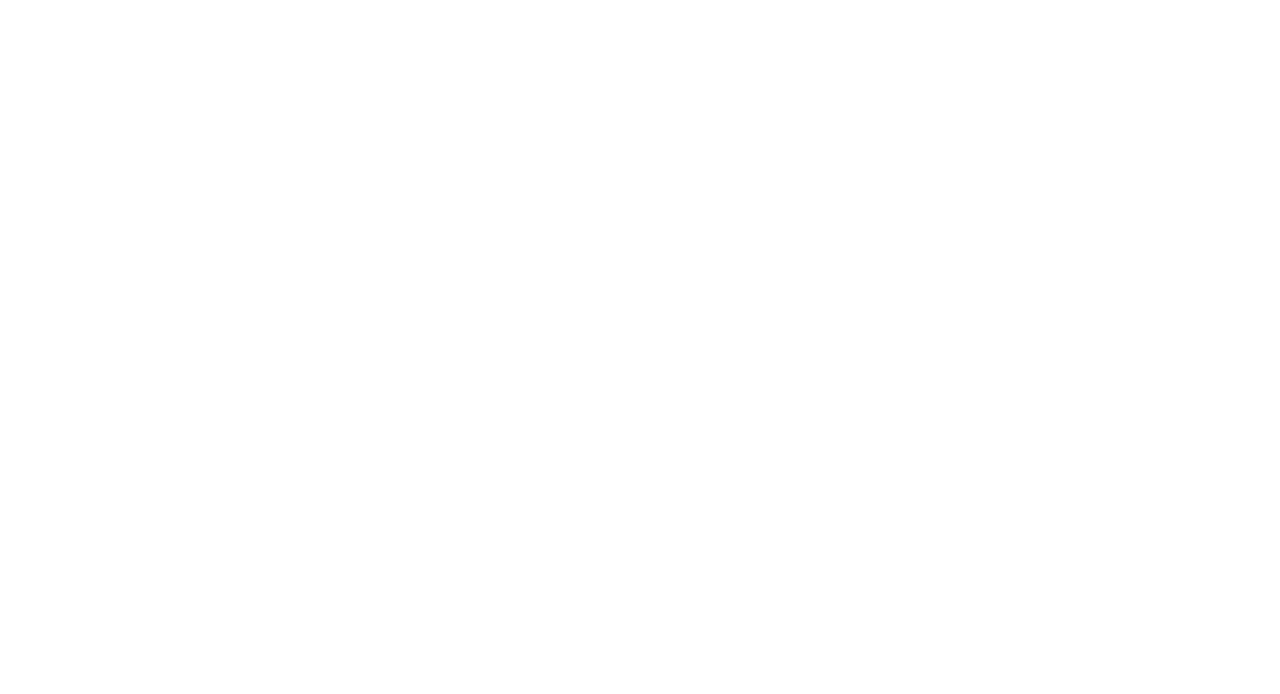
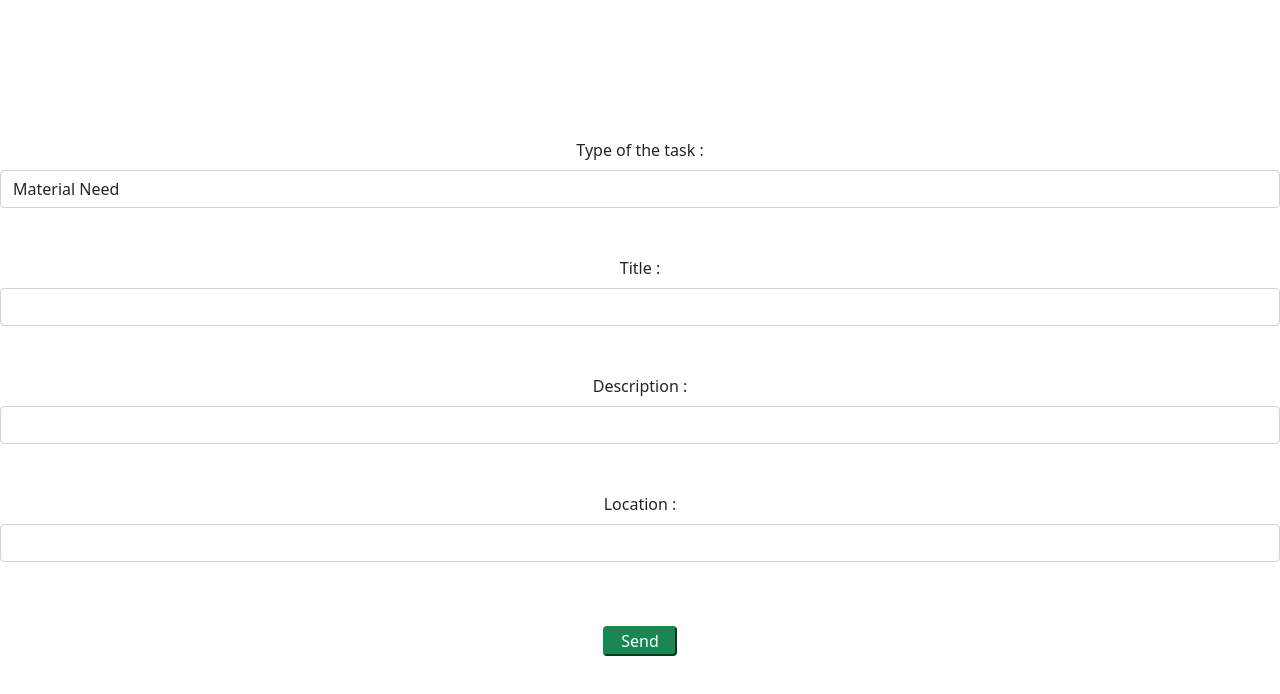
Before and after one commit to KevinFlex/AidPlatform, a React (Create React App) app: page /postTask in a window 1280 px wide. Before the commit this address had no page. Shown: the top 694 px of the page. Built offline with nearby package versions, Linux system fonts and the light colour scheme.

Commit message:
PostForm to add task

```diff
--- a/src/App.js
+++ b/src/App.js
@@ -15,6 +15,7 @@
 import { useState } from 'react'
 import TaskListArray from './components/TaskListArray';
 import Map from './components/Map'
+import PostTask from './components/PostTask'
 
 function App() {
 
@@ -42,7 +43,7 @@
 
             <Route exact path='/home' element={< Home />}></Route>
             <Route exact path='/home' element={< Map taskListArray={TaskListArray} />}></Route>
-
+            <Route path='/postTask' element={< PostTask />}></Route>
           </Routes>
           <footer>
             <Footer />
--- a/src/components/Map.js
+++ b/src/components/Map.js
@@ -40,6 +40,7 @@
 
 
     return (
+        <>
             <MapContainer center={placeholder} zoom={12} scrollWheelZoom={false} style={{ height: "100vh" }}>
                 <TileLayer
                     attribution='&copy; <a href="https://www.openstreetmap.org/copyright">OpenStreetMap</a> contributors'
@@ -56,6 +57,8 @@
                     )
                 })}
             </MapContainer>
+            <button className=''><a href='/postTask' className='btn btn-primary text-dark taskAdding'> Add a task</a></button>
+        </>
     )
 
 }
--- /dev/null
+++ b/src/components/PostTask.js
@@ -0,0 +1,118 @@
+import React, { useEffect } from 'react'
+import useInput from './Hooks/InputHook'
+import { useState } from 'react'
+
+function PostTask() {
+    const { value: taskType, bind: bindTaskType, reset: resetTaskType } = useInput('');
+    const { value: taskTitle, bind: bindTaskTitle, reset: resetTaskTitle } = useInput('');
+    const { value: taskDescription, bind: bindTaskDescription, reset: resetTaskDescription } = useInput('');
+    const { value: location, bind: bindLocation, reset: resetLocation } = useInput('');
+
+    const [validated, setValidated] = useState(false);
+
+
+    const handleSubmit = (event) => {
+        event.preventDefault();
+
+        const form = event.currentTarget;
+        if (form.checkValidity() === false) {
+
+            event.stopPropagation();
+
+            alert('Submitting error, all inputs required');
+            form.classList.add('was-validated')
+
+        }
+        else {
+
+            const data = { taskType, taskTitle, taskDescription, location };
+
+            fetch('', {
+                method: 'POST',
+                headers: {
+                    'Content-Type': 'application/json'
+                },
+                body: JSON.stringify(data)
+            })
+                .then(response => {
+                    if (response.status >= 400) {
+                        alert("Your task description must be less than 200 characters")
+                    }
+                    else {
+                        alert("Your task has been submitted !")
+                        response.json()
+                    }
+                })
+                .then(data => {
+                    console.log(data);
+                })
+            resetTaskType();
+            resetTaskTitle();
+            resetTaskDescription();
+            resetLocation();
+            form.classList.remove('was-validated')
+
+        }
+        setValidated(true);
+
+    }
+    return (
+        <form className='form' noValidate onSubmit={handleSubmit}>
+            <label htmlFor='taskType' className="form-label mt-5">Type of the task :
+            </label>
+            <select
+                id="taskType"
+                className="form-control mb-5"
+                name="taskType"
+                required
+                type="select"
+                value={taskType}
+                {...bindTaskType}>
+
+                <option value="material">Material Need</option>
+                <option value="help">help</option></select>
+
+
+            <label htmlFor="taskTitle" className="form-label">Title :
+            </label>
+            <input
+                id="taskTitle"
+                className="form-control mb-5"
+                name="taskTitle"
+                required
+                type="text"
+                value={taskTitle}
+                {...bindTaskTitle}
+            />
+
+            <label htmlFor="mail" className="form-label">Description :
+            </label>
+            <input
+                id="taskDescription"
+                maxLength="200"
+                className="form-control mb-5"
+                name="taskDescription"
+                required
+                type="text"
+                value={taskDescription}
+                {...bindTaskDescription}
+            />
+
+            <label htmlFor="location" className="form-label">Location :
+            </label>
+            <input
+                id="location"
+                className="form-control mb-5"
+                name="location"
+                required
+                type="text"
+                value={location}
+                {...bindLocation}
+            />
+            <input className="btn-success mb-5 px-3 rounded mt-3" type="submit" value="Send"  {...handleSubmit} />
+        </form>
+
+    );
+}
+
+export default PostTask;
--- a/src/scss/_map.scss
+++ b/src/scss/_map.scss
@@ -0,0 +1,7 @@
+.taskAdding {
+
+    margin-right: auto;
+    margin-left: auto;
+    height: 35px;
+    z-index: 3;
+}
```
Also changed, not shown: src/components/Message.js (added, +32 -0 lines). Lines whose indentation alone changed are shown as unchanged.
